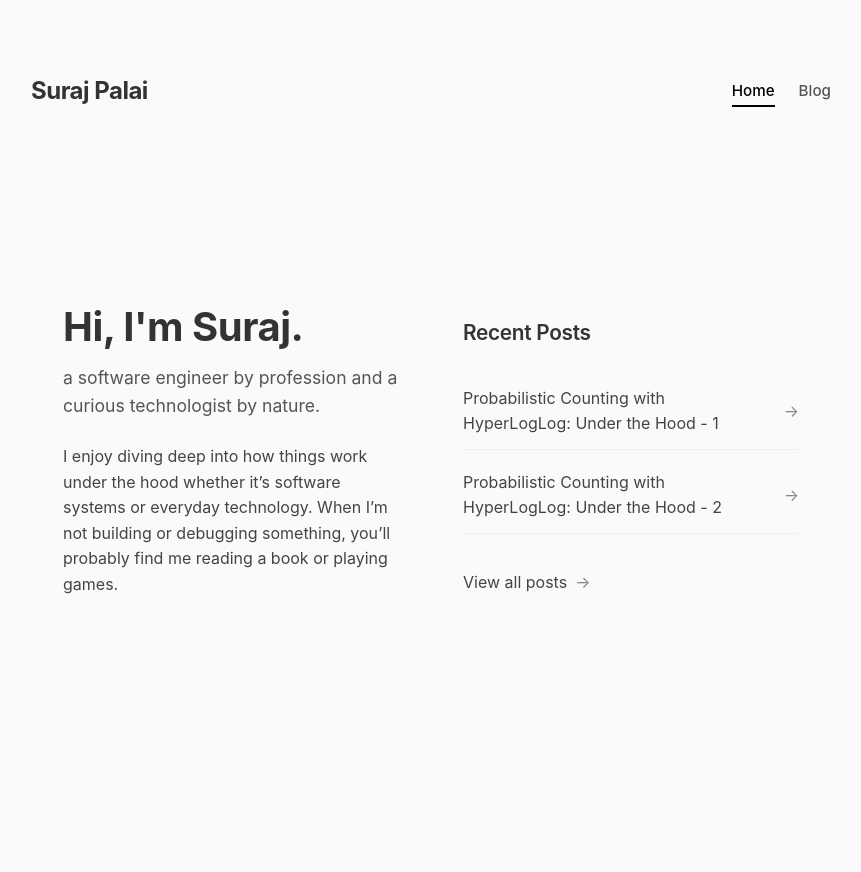
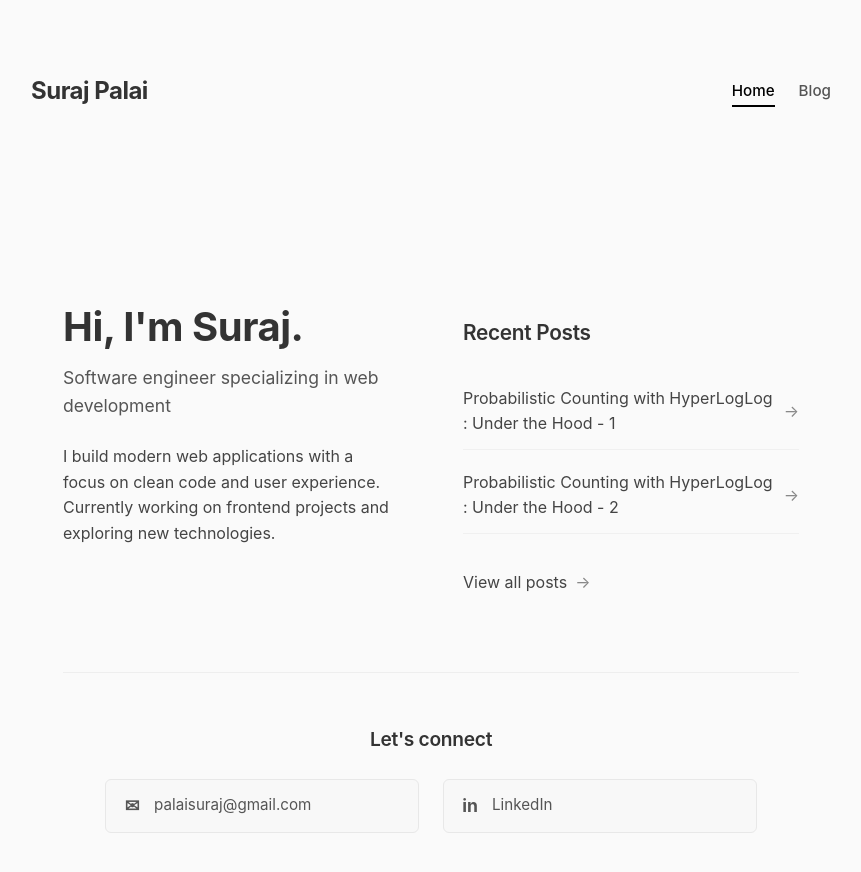
Before and after one commit to spalaios/blog, a React (Create React App) app: page / in a window 1280 px wide. Shown: the top 872 px of the page, without its empty margins (209-1070 px from the left). Before the commit the page ends 800 px from the top, so only its background shows below. Built offline with nearby package versions, Linux system fonts and the light colour scheme.

Commit message:
contact details added

```diff
--- a/src/App.jsx
+++ b/src/App.jsx
@@ -4,6 +4,7 @@ import Home from './pages/Home';
 import Blog from './pages/Blog';
 import BlogPost from './pages/BlogPost';
 import Header from './components/Header';
+import Footer from './components/Footer';
 
 function App() {
   return (
--- a/src/pages/Home.jsx
+++ b/src/pages/Home.jsx
@@ -7,22 +7,22 @@ const Home = () => {
       <div className="mono-split-layout">
         <div className="mono-intro">
           <h1 className="mono-title">Hi, I'm Suraj.</h1>
-          <h2 className="mono-subtitle">a software engineer by profession and a curious technologist by nature.</h2>
+          <h2 className="mono-subtitle">Software engineer specializing in web development</h2>
           <p className="mono-description">
-          I enjoy diving deep into how things work under the hood whether it’s software systems or everyday technology.
-          When I’m not building or debugging something, you’ll probably find me reading a book or playing games.
+            I build modern web applications with a focus on clean code and user experience.
+            Currently working on frontend projects and exploring new technologies.
           </p>
         </div>
 
         <div className="mono-blog-links">
           <h2 className="mono-section-title">Recent Posts</h2>
           <div className="mono-links-grid">
-            <Link to="/blog/1" className="mono-link-item" aria-label="Read blog post: Understanding HyperLogLog" tabIndex="0">
-              <span className="mono-link-title">Probabilistic Counting with HyperLogLog: Under the Hood - 1</span>
+            <Link to="/blog/1" className="mono-link-item" aria-label="Read blog post: Probabilistic Counting with HyperLogLog" tabIndex="0">
+              <span className="mono-link-title">Probabilistic Counting with HyperLogLog : Under the Hood - 1</span>
               <span className="mono-link-arrow">→</span>
             </Link>
-            <Link to="/blog/2" className="mono-link-item" aria-label="Read blog post: Understanding HyperLogLog" tabIndex="0">
-              <span className="mono-link-title">Probabilistic Counting with HyperLogLog: Under the Hood - 2</span>
+            <Link to="/blog/2" className="mono-link-item" aria-label="Read blog post: Probabilistic Counting with HyperLogLog Part 2" tabIndex="0">
+              <span className="mono-link-title">Probabilistic Counting with HyperLogLog : Under the Hood - 2</span>
               <span className="mono-link-arrow">→</span>
             </Link>
             <Link to="/blog" className="mono-link-item mono-view-all" aria-label="View all blog posts" tabIndex="0">
@@ -32,6 +32,32 @@ const Home = () => {
           </div>
         </div>
       </div>
+
+      <footer className="home-footer">
+        <div className="home-footer-content">
+          <h3 className="home-footer-title">Let's connect</h3>
+          <div className="home-footer-links">
+            <a
+              href="mailto:surajpalai@example.com"
+              className="home-footer-link"
+              aria-label="Send email to Suraj Palai"
+            >
+              <span className="home-footer-icon">✉</span>
+              palaisuraj@gmail.com
+            </a>
+            <a
+              href="https://www.linkedin.com/in/surajpalai"
+              target="_blank"
+              rel="noopener noreferrer"
+              className="home-footer-link"
+              aria-label="Visit Suraj Palai's LinkedIn profile"
+            >
+              <span className="home-footer-icon">in</span>
+              LinkedIn
+            </a>
+          </div>
+        </div>
+      </footer>
     </div>
   );
 };
--- a/src/styles/index.css
+++ b/src/styles/index.css
@@ -487,6 +487,140 @@ body {
   box-shadow: 0 2px 4px rgba(0, 0, 0, 0.05);
 }
 
+/* Home Footer */
+.home-footer {
+  margin-top: 4rem;
+  padding: 2rem 0;
+  border-top: 1px solid #eeeeee;
+  text-align: center;
+}
+
+.home-footer-content {
+  max-width: 400px;
+  margin: 0 auto;
+  padding: 0 1rem;
+}
+
+.home-footer-title {
+  font-size: 1.2rem;
+  margin-bottom: 1.5rem;
+  font-weight: 600;
+  color: #333333;
+  letter-spacing: -0.3px;
+}
+
+.home-footer-links {
+  display: flex;
+  flex-direction: column;
+  gap: 1rem;
+  align-items: center;
+}
+
+.home-footer-link {
+  display: flex;
+  align-items: center;
+  gap: 0.75rem;
+  color: #555555;
+  text-decoration: none;
+  font-size: 0.95rem;
+  padding: 0.75rem 1rem;
+  border-radius: 6px;
+  transition: all 0.2s ease;
+  background-color: #f8f8f8;
+  border: 1px solid #e8e8e8;
+  width: 100%;
+  max-width: 280px;
+  justify-content: flex-start;
+}
+
+.home-footer-link:hover {
+  color: #000000;
+  background-color: #f0f0f0;
+  border-color: #d8d8d8;
+  transform: translateY(-1px);
+}
+
+.home-footer-icon {
+  font-size: 1.1rem;
+  width: 20px;
+  text-align: center;
+  font-weight: bold;
+  flex-shrink: 0;
+}
+
+/* Mobile specific styles */
+@media (max-width: 479px) {
+  .home-footer {
+    margin-top: 3rem;
+    padding: 1.5rem 0;
+  }
+
+  .home-footer-content {
+    padding: 0 1rem;
+  }
+
+  .home-footer-title {
+    font-size: 1.1rem;
+    margin-bottom: 1.25rem;
+  }
+
+  .home-footer-links {
+    gap: 0.75rem;
+  }
+
+  .home-footer-link {
+    font-size: 0.9rem;
+    padding: 0.65rem 0.85rem;
+    max-width: 100%;
+  }
+
+  .home-footer-icon {
+    font-size: 1rem;
+    width: 18px;
+  }
+}
+
+/* Tablet and small desktop */
+@media (min-width: 480px) and (max-width: 767px) {
+  .home-footer-links {
+    flex-direction: row;
+    justify-content: center;
+    gap: 1rem;
+  }
+
+  .home-footer-link {
+    max-width: 200px;
+    flex: 1;
+  }
+}
+
+/* Desktop */
+@media (min-width: 768px) {
+  .home-footer-links {
+    flex-direction: row;
+    justify-content: center;
+    gap: 1.5rem;
+  }
+
+  .home-footer-link {
+    max-width: auto;
+    min-width: 180px;
+    flex: none;
+  }
+}
+
+@media (min-width: 480px) {
+  .home-footer-links {
+    flex-direction: row;
+    justify-content: center;
+    gap: 1.5rem;
+  }
+
+  .home-footer-link {
+    min-width: auto;
+  }
+}
+
 @media (min-width: 768px) {
   .mono-container, .container {
     padding: 3rem 2rem;
```
